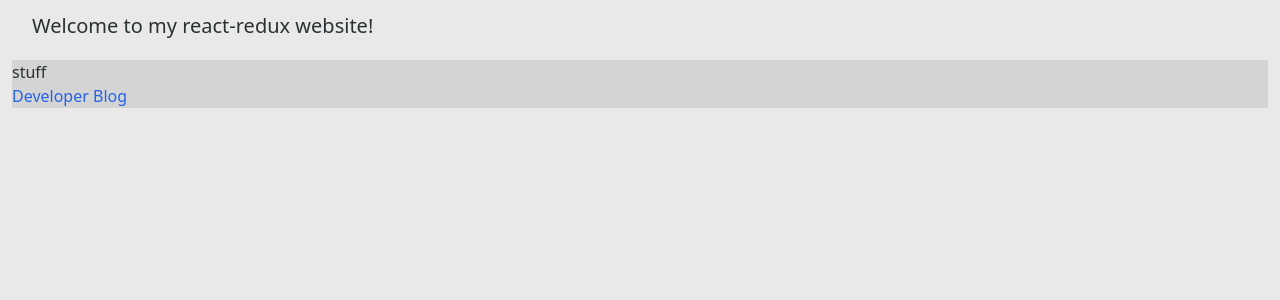
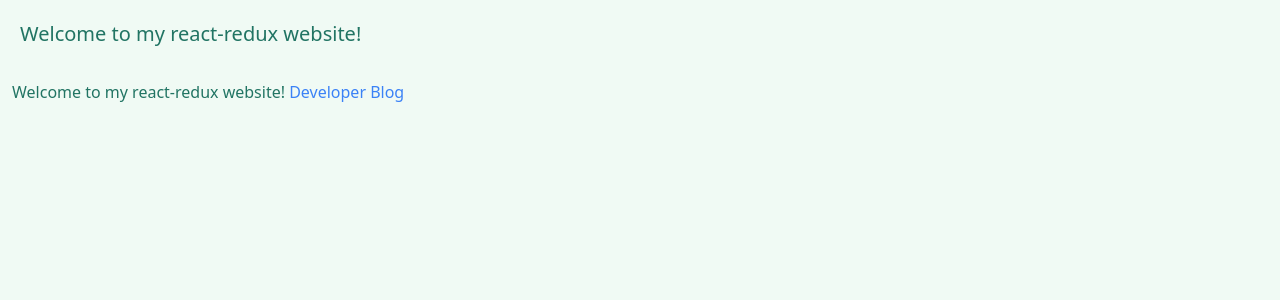
Before and after one commit to marklimm/react-redux-app, a Next.js app: page / in a window 1280 px wide. Shown: the top 300 px of the page. Built offline with nearby package versions, Linux system fonts and the light colour scheme.

Commit message:
bring in a green color scheme

```diff
--- a/components/DevBlogPost/devBlogPost.tsx
+++ b/components/DevBlogPost/devBlogPost.tsx
@@ -18,7 +18,7 @@ export const DevBlogPost: FunctionComponent<DevBlogPostProps> = ({
         <DisplayDate dateString={devBlogPost.date} />
       </div>
 
-      <div className='markdownContent mt-1 text-gray-700'>
+      <div className='markdownContent mt-1'>
         <div dangerouslySetInnerHTML={{ __html: devBlogPost.contentHtml }} />
       </div>
     </div>
--- a/data/devblog/21.05.31-intiial-setup.md
+++ b/data/devblog/21.05.31-intiial-setup.md
@@ -12,3 +12,5 @@ deployed to vercel!  And when I did the few tailwind CSS classes that I'm using
 Copying over directories related to the /devblog route, I guess it would be nice if this could be part of a shared npm package so I wouldn't have to copy it into each new project ...
 
 Playing around with tailwind CSS colors so that the website goes from looking like "I've brought tailwind into the project" to "still not good but the text is readable"
+
+Went to this page [https://visme.co/blog/website-color-schemes/](https://visme.co/blog/website-color-schemes/) and got some inspiration for a green color scheme
--- a/pages/_app.scss
+++ b/pages/_app.scss
@@ -1,9 +1,9 @@
 body {
-  color: #2a3132;
-  background-color: #e9e9e9;
+  color: #217463;
+  background-color: #f0faf4;
 
   a {
-    @apply text-blue-600 hover:text-indigo-700;
+    @apply text-blue-500 hover:text-blue-800
   }
 
   //  CSS styles for the markdown file content that has been converted into html
--- a/pages/_app.tsx
+++ b/pages/_app.tsx
@@ -18,7 +18,11 @@ const MyApp: FunctionComponent<AppProps> = ({
         <title>react-redux demo website</title>
       </Head>
       <div className=''>
-        <Component {...pageProps} />
+        <h1 className='p-5 text-xl'>Welcome to my react-redux website!</h1>
+
+        <div className='m-3'>
+          <Component {...pageProps} />
+        </div>
       </div>
     </>
   )
--- a/pages/devblog/index.tsx
+++ b/pages/devblog/index.tsx
@@ -25,20 +25,22 @@ const DevBlog: FunctionComponent<DevBlogProps> = ({
         ></meta>
       </Head>
 
-      <div className='grid grid-cols-3 gap-4 items-start'>
+      <div className=''>
         <div className='col-span-2'>
-          <h1>Developer Blog</h1>
+          <h1 className='text-xl'>Developer Blog</h1>
 
           <Link href='/'>
             <a>Home</a>
           </Link>
 
+          <div className=' mt-8'>
             {devBlogPosts.length > 0 &&
               devBlogPosts.map((post) => (
                 <div key={post.id} className='mb-8'>
                   <DevBlogPost devBlogPost={post} />
                 </div>
               ))}
+          </div>
         </div>
       </div>
     </>
--- a/pages/index.module.scss
+++ b/pages/index.module.scss
@@ -1,5 +1,5 @@
 
 
 .thisDiv {
-  background-color: #d4d4d4;
+  // background-color: #d4d4d4;
 }
--- a/pages/index.tsx
+++ b/pages/index.tsx
@@ -19,12 +19,10 @@ const HomePage: FunctionComponent<HomePageProps> = ({
         <meta name='description' content='A demo react-redux website'></meta>
       </Head>
 
-      <div className='m-3'>
-        <h1 className='ml-5 text-xl'>Welcome to my react-redux website!</h1>
-        <div className={`${styles.thisDiv} mt-5`}>
+      <div className=''>
+        <div className={`${styles.thisDiv}`}>
           {name}
 
-          <br />
           <Link href='/devblog'>
             <a className={styles.link}>Developer Blog</a>
           </Link>
@@ -37,7 +35,7 @@ const HomePage: FunctionComponent<HomePageProps> = ({
 export const getStaticProps: GetStaticProps = async () => {
   return {
     props: {
-      name: 'stuff',
+      name: 'Welcome to my react-redux website!  ',
     },
   }
 }
```
Lines whose indentation alone changed are shown as unchanged.
